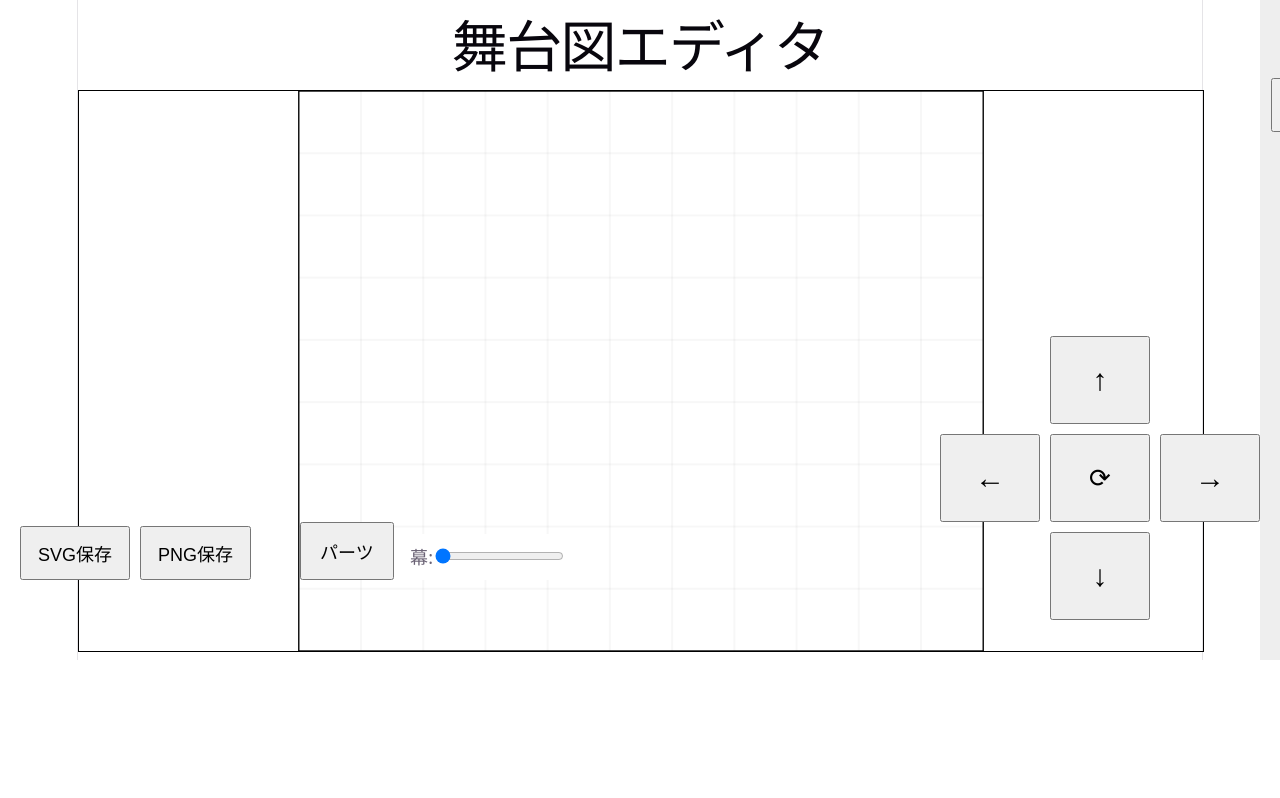
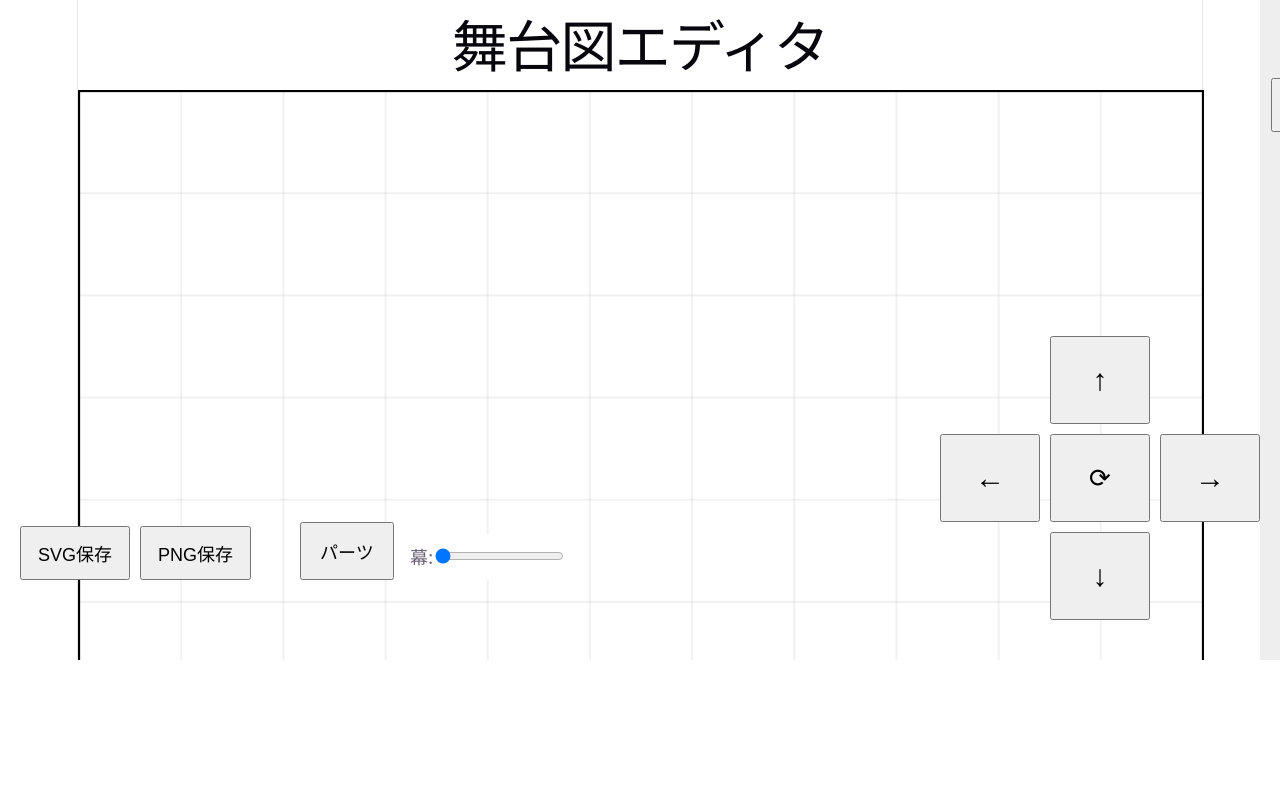
Before and after one commit to kani-kani-22/stage-designer, a React (Vite) app: page / in a window 1280 px wide. Shown: the top 798 px of the page. Built offline with nearby package versions, Linux system fonts and the light colour scheme.

Commit message:
fix: keep aspect ratio

```diff
--- a/src/App.tsx
+++ b/src/App.tsx
@@ -95,14 +95,22 @@ useEffect(() => {
 >
   パーツ
 </button>
+<div style={{
+  width: "100%",
+  maxWidth: 1200,
+  margin: "0 auto"
+}}>
 <svg
   id="stage-svg"
   viewBox={`0 0 ${stageWidth} ${stageHeight}`}
+  preserveAspectRatio="xMidYMid meet"
   style={{
-  width: "100%",
-  height: "70vh",
-  border: "1px solid black",
-  touchAction: isTouching ? "none" : "auto"
+    width: "100%",
+    aspectRatio: `${stageWidth} / ${stageHeight}`,
+    border: "1px solid black",
+    touchAction: isTouching ? "none" : "auto",
+    display: "block",
+    margin: "0 auto"
   }}
 
 
@@ -347,6 +355,7 @@ useEffect(() => {
         })}
 
       </svg>
+      </div>
    <div style={{
   position: "fixed",
   bottom: 180,
```
